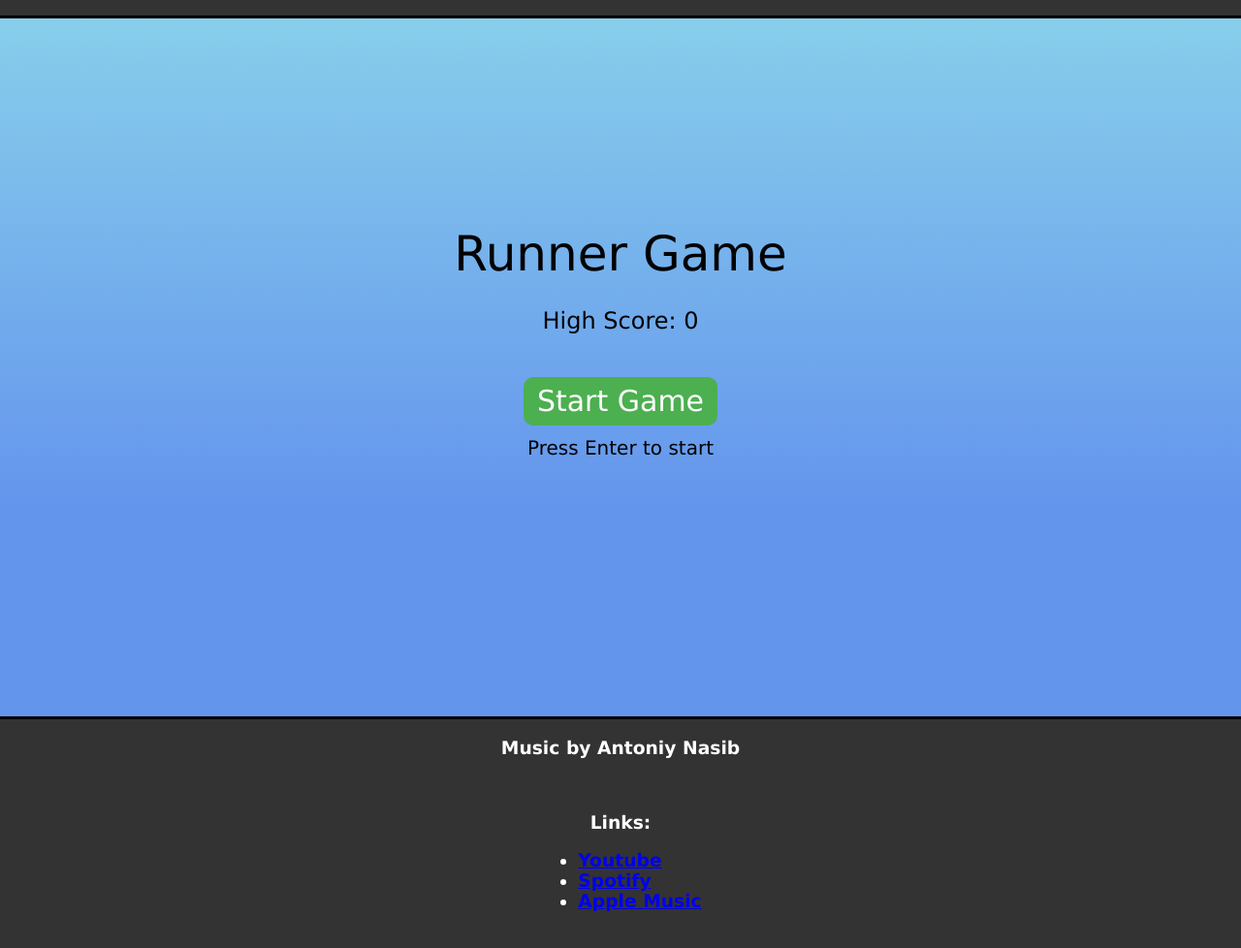
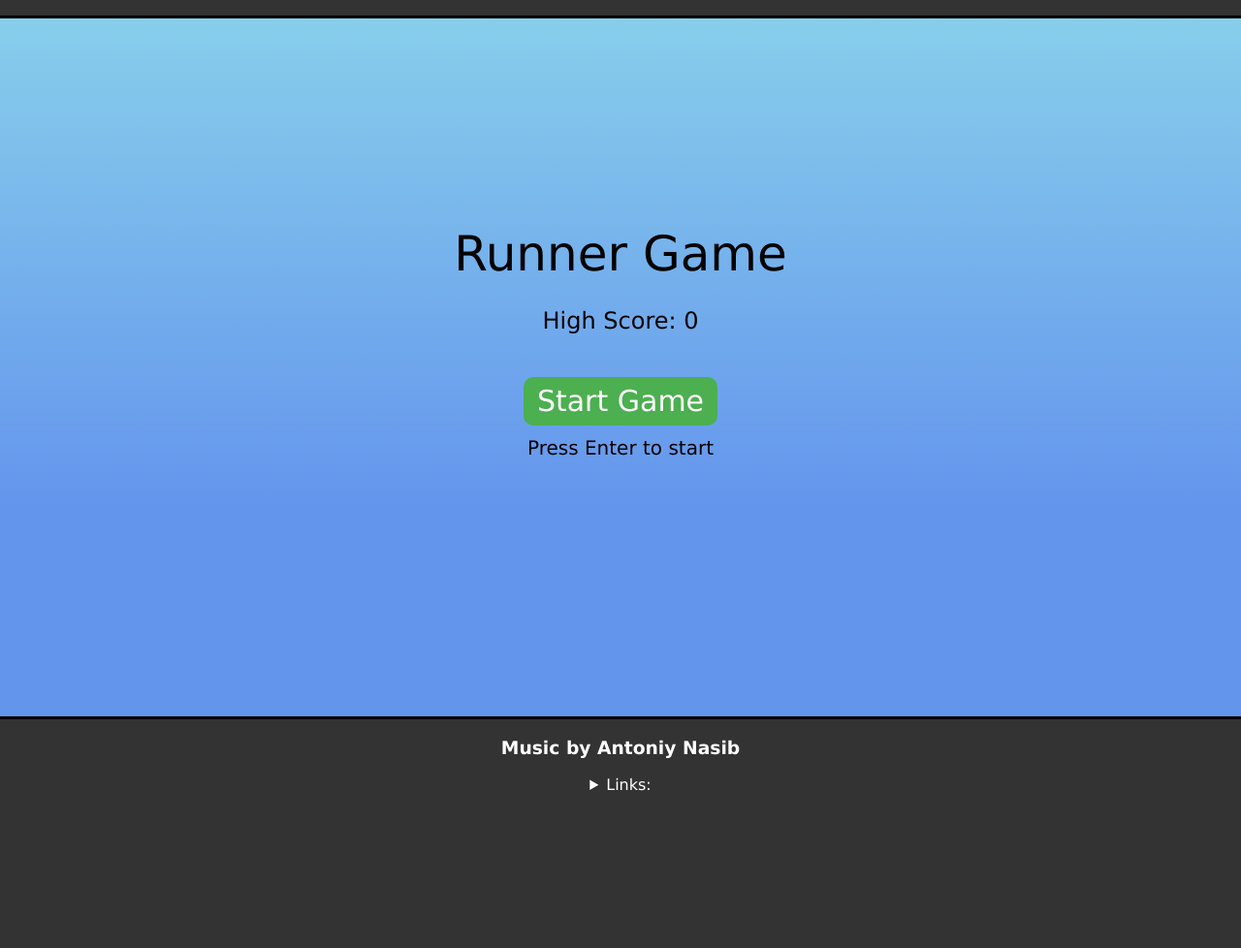
Before and after one commit to d1rect31/runnergame, a plain HTML site: page index.html in a window 1280 px wide. Shown: the part 85-1063 px from the top of the page at 97% size. After the commit the page ends 904 px from the top, so only its background shows below. Drawn offline with Linux system fonts and the light colour scheme.

Commit message:
Update index.html

```diff
--- a/index.html
+++ b/index.html
@@ -18,14 +18,14 @@
 	</div>
     <canvas id="gameCanvas"></canvas>
     <script src="game.js"></script>
-	<h3> Music by Antoniy Nasib <h3>
-	<p align=center>
-	Links:
-	<ul>
-	<li><a href="https://www.youtube.com/@Antoniy0NasibOfficial" target="_blank">Youtube</a></li>
-	<li><a href="https://open.spotify.com/artist/5YgeCTZLmSNDTKScjsDdmM" target="_blank">Spotify</a></li>
-	<li><a href="https://music.apple.com/kz/album/synthstrike-single/1814638499" target="_blank">Apple Music</a></li>
-	</ul>
-	</p>
+	<h3> Music by Antoniy Nasib </h3>
+	<details>
+		<summary>Links:</summary>
+		<ul>
+			<li><a href="https://www.youtube.com/@Antoniy0NasibOfficial" target="_blank">Youtube</a></li>
+			<li><a href="https://open.spotify.com/artist/5YgeCTZLmSNDTKScjsDdmM" target="_blank">Spotify</a></li>
+			<li><a href="https://music.apple.com/kz/album/synthstrike-single/1814638499" target="_blank">Apple Music</a></li>
+		</ul>
+	</details>
 </body>
 </html>
```
